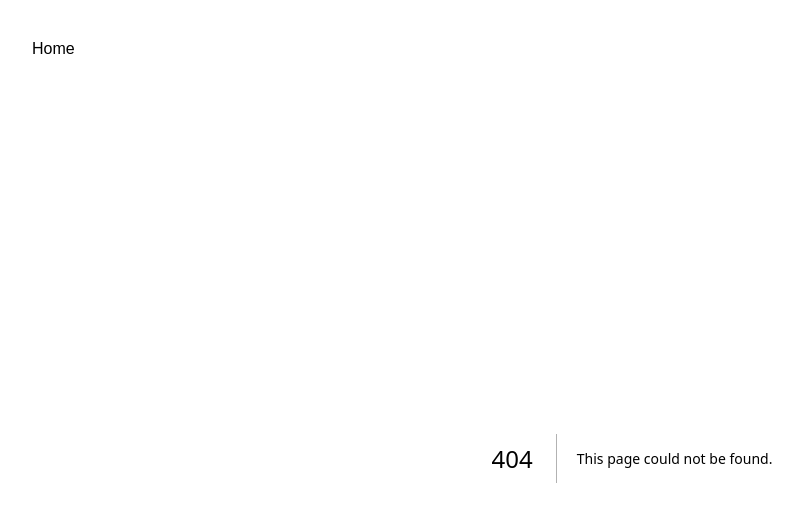
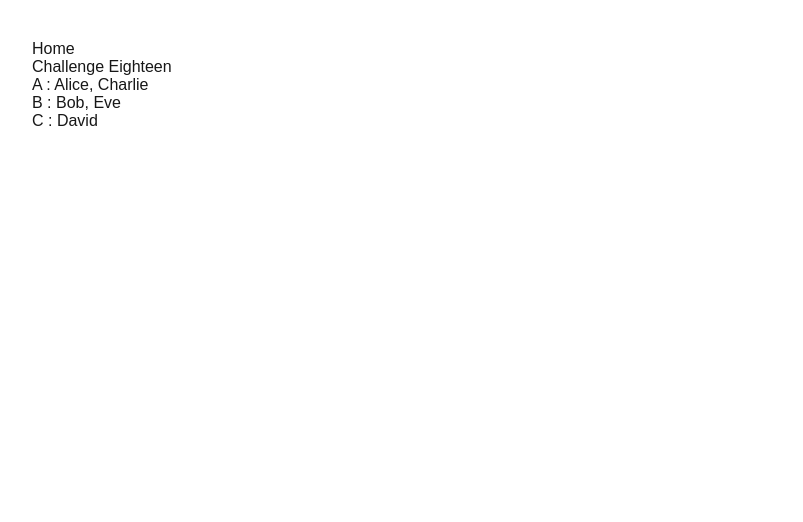
Before and after one commit to egnica/practice-session, a Next.js app: page /challenges/challengeEighteen in a window 1280 px wide. Before the commit this address had no page. Shown: the top 522 px of the page, without its empty margins (8-811 px from the left). Built offline with nearby package versions, Linux system fonts and the light colour scheme.

Commit message:
nineteen added

```diff
--- /dev/null
+++ b/app/challenges/challengeEighteen/page.jsx
@@ -0,0 +1,39 @@
+"use client";
+import React from "react";
+import { useEffect, useState } from "react";
+function ChallengeEighteen() {
+  const [resultObj, setResultObj] = useState({});
+
+  const students = [
+    { name: "Alice", grade: "A" },
+    { name: "Bob", grade: "B" },
+    { name: "Charlie", grade: "A" },
+    { name: "David", grade: "C" },
+    { name: "Eve", grade: "B" },
+  ];
+
+  useEffect(() => {
+    const result = {};
+    students.forEach(({ grade, name }) => {
+      if (!result[grade]) {
+        result[grade] = [];
+      }
+      result[grade].push(name);
+    });
+
+    setResultObj(result);
+  }, []);
+
+  return (
+    <div>
+      <p>Challenge Eighteen</p>
+      {Object.entries(resultObj).map(([grade, names], index) => (
+        <p key={index}>
+          {grade} : {names.join(", ")}
+        </p>
+      ))}
+    </div>
+  );
+}
+
+export default ChallengeEighteen;
--- a/app/page.js
+++ b/app/page.js
@@ -42,6 +42,10 @@ export default function Home() {
         <Link href={"./challenges/challengeSeventeen"}>
           Challenge Seventeen
         </Link>
+        <br />
+        <Link href={"./challenges/challengeEighteen"}>Challenge Eighteen</Link>
+        <br />
+        <Link href={"./challenges/challengeNineteen"}>Challenge Nineteen</Link>
       </div>
     </div>
   );
```
Also changed, not shown: app/challenges/challengeNineteen/page.jsx (added, +58 -0 lines).
